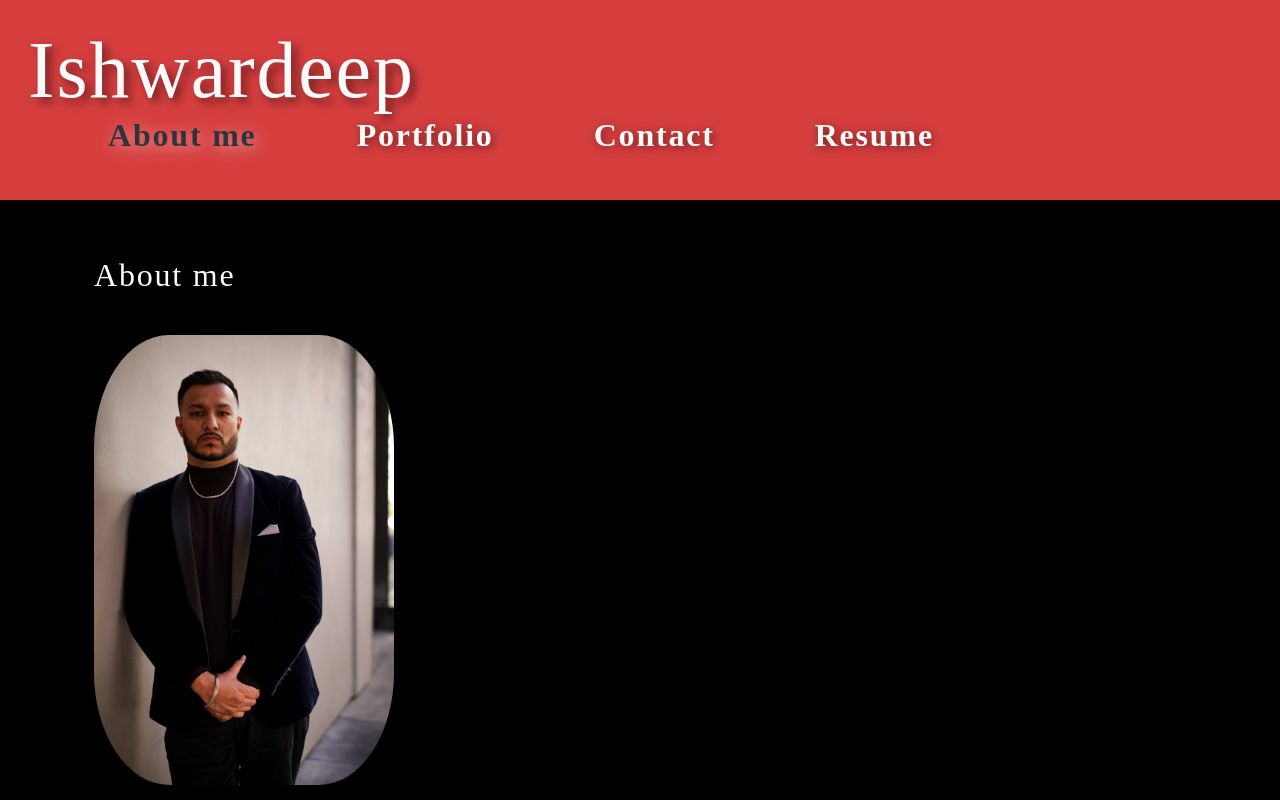
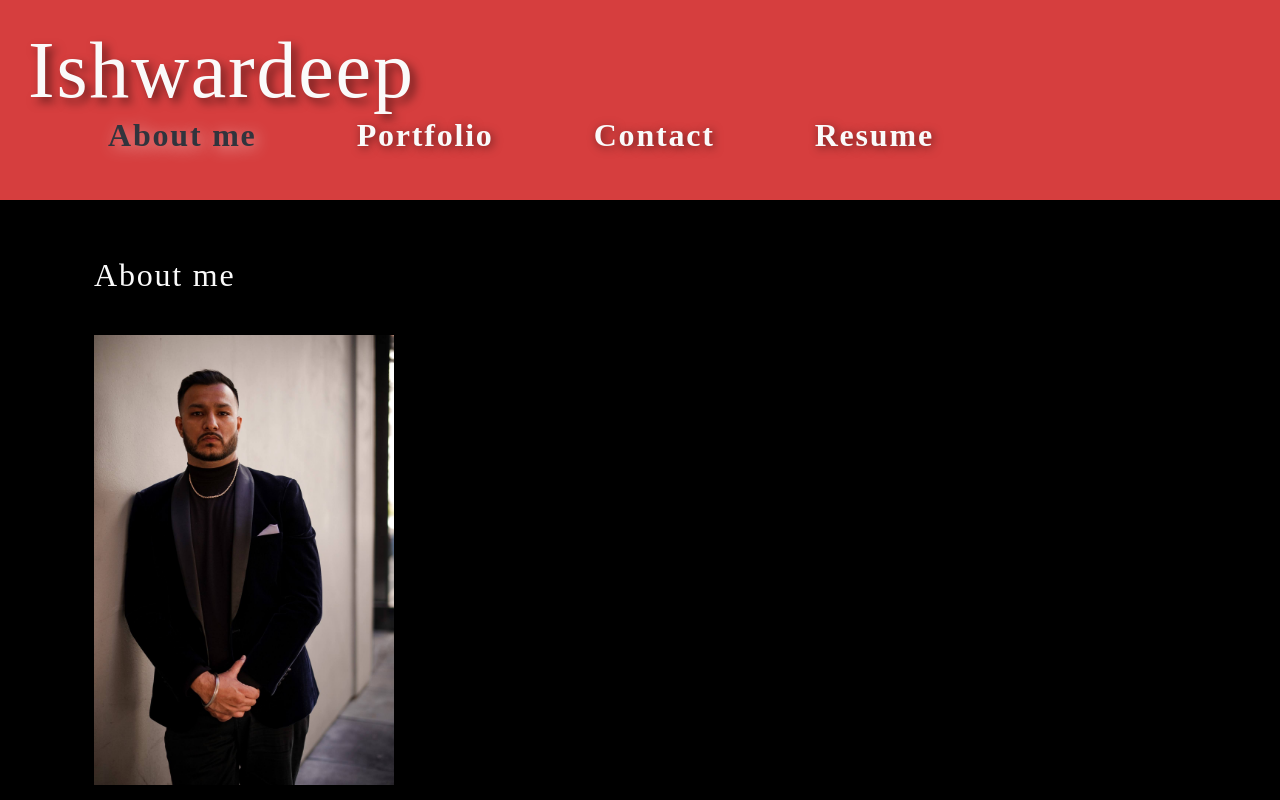
Before and after one commit to ianad389/Ishwardeep-Portfolio, a React (Create React App) app in the folder Main/: page / in a window 1280 px wide. Shown: the top 800 px of the page. Built offline with nearby package versions, Linux system fonts and the light colour scheme; a web font is replaced by a local one.

Commit message:
wanted to go with a diffrent border for the bio pic

```diff
--- a/Main/src/components/About/index.js
+++ b/Main/src/components/About/index.js
@@ -5,7 +5,7 @@ function About() {
     <section className="my-5">
       <div className="my-2">
         <div className="profile-img my-5">
-       <img src={coverImage} style={{width:"300px", height:"auto", borderRadius:"25%"}}></img>
+       <img src={coverImage} style={{width:"300px", height:"auto"}}></img>
         </div>
         <p>
        Im a software engineer based out of the Bay Area who gradutaed from California State University East Bay. My skills include index.html, css, javascript, insomnia, mongo db, React and many other technologies! When Im not working I enjoy producing music and also I create social media content with my brother as well. Some things I enjoy is traveling and working out. A motto i live by is that hard work does pay off. Never give up and continue to push!
```
Also changed, not shown: 1 other file (tests, documents, lock files or other folders).
